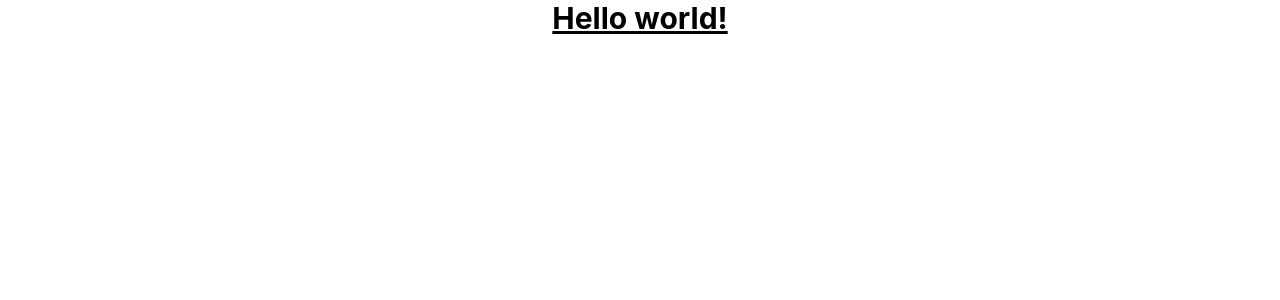
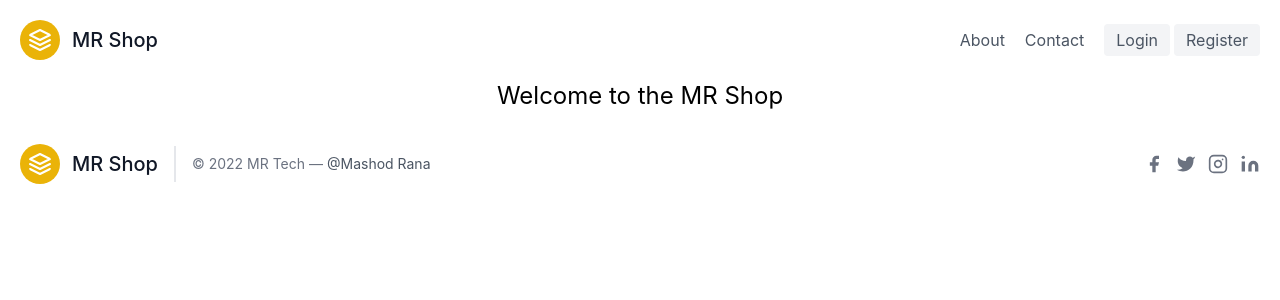
Before and after one commit to samueltefera/potential-inventory, a React (Create React App) app in the folder client/: page / in a window 1280 px wide. Shown: the top 300 px of the page. Built offline with nearby package versions, Linux system fonts and the light colour scheme.

Commit message:
home page structured

```diff
--- a/client/src/App.js
+++ b/client/src/App.js
@@ -1,11 +1,14 @@
 import './App.css';
+import Footer from './Components/Footer';
+import Header from './Components/Header';
+import Home from './Pages/HomePage/Home';
 
 function App() {
   return (
     <div className="App">
-      <h1 className="text-3xl font-bold underline">
-        Hello world!
-      </h1>
+      <Header></Header>
+      <Home/>
+      <Footer></Footer>
     </div>
   );
 }
--- /dev/null
+++ b/client/src/Components/Footer.js
@@ -0,0 +1,47 @@
+import React from "react";
+
+const Footer = () => {
+    return (
+        <>
+            <footer class="text-gray-600 body-font">
+                <div class="container px-5 py-8 mx-auto flex items-center sm:flex-row flex-col">
+                    <a class="flex title-font font-medium items-center md:justify-start justify-center text-gray-900">
+                        <svg xmlns="http://www.w3.org/2000/svg" fill="none" stroke="currentColor" stroke-linecap="round" stroke-linejoin="round" stroke-width="2" class="w-10 h-10 text-white p-2 bg-yellow-500 rounded-full" viewBox="0 0 24 24">
+                            <path d="M12 2L2 7l10 5 10-5-10-5zM2 17l10 5 10-5M2 12l10 5 10-5"></path>
+                        </svg>
+                        <span class="ml-3 text-xl">MR Shop</span>
+                    </a>
+                    <p class="text-sm text-gray-500 sm:ml-4 sm:pl-4 sm:border-l-2 sm:border-gray-200 sm:py-2 sm:mt-0 mt-4">© 2022 MR Tech —
+                        <a href="https://twitter.com/knyttneve" class="text-gray-600 ml-1" rel="noopener noreferrer" target="_blank">@Mashod Rana</a>
+                    </p>
+                    <span class="inline-flex sm:ml-auto sm:mt-0 mt-4 justify-center sm:justify-start">
+                        <a class="text-gray-500">
+                            <svg fill="currentColor" stroke-linecap="round" stroke-linejoin="round" stroke-width="2" class="w-5 h-5" viewBox="0 0 24 24">
+                                <path d="M18 2h-3a5 5 0 00-5 5v3H7v4h3v8h4v-8h3l1-4h-4V7a1 1 0 011-1h3z"></path>
+                            </svg>
+                        </a>
+                        <a class="ml-3 text-gray-500">
+                            <svg fill="currentColor" stroke-linecap="round" stroke-linejoin="round" stroke-width="2" class="w-5 h-5" viewBox="0 0 24 24">
+                                <path d="M23 3a10.9 10.9 0 01-3.14 1.53 4.48 4.48 0 00-7.86 3v1A10.66 10.66 0 013 4s-4 9 5 13a11.64 11.64 0 01-7 2c9 5 20 0 20-11.5a4.5 4.5 0 00-.08-.83A7.72 7.72 0 0023 3z"></path>
+                            </svg>
+                        </a>
+                        <a class="ml-3 text-gray-500">
+                            <svg fill="none" stroke="currentColor" stroke-linecap="round" stroke-linejoin="round" stroke-width="2" class="w-5 h-5" viewBox="0 0 24 24">
+                                <rect width="20" height="20" x="2" y="2" rx="5" ry="5"></rect>
+                                <path d="M16 11.37A4 4 0 1112.63 8 4 4 0 0116 11.37zm1.5-4.87h.01"></path>
+                            </svg>
+                        </a>
+                        <a class="ml-3 text-gray-500">
+                            <svg fill="currentColor" stroke="currentColor" stroke-linecap="round" stroke-linejoin="round" stroke-width="0" class="w-5 h-5" viewBox="0 0 24 24">
+                                <path stroke="none" d="M16 8a6 6 0 016 6v7h-4v-7a2 2 0 00-2-2 2 2 0 00-2 2v7h-4v-7a6 6 0 016-6zM2 9h4v12H2z"></path>
+                                <circle cx="4" cy="4" r="2" stroke="none"></circle>
+                            </svg>
+                        </a>
+                    </span>
+                </div>
+            </footer>
+        </>
+    );
+};
+
+export default Footer;
--- /dev/null
+++ b/client/src/Components/Header.js
@@ -0,0 +1,30 @@
+import React from 'react';
+
+const Header = () => {
+    return (
+        <>
+            <header class="text-gray-600 body-font">
+                <div class="container mx-auto flex flex-wrap p-5 flex-col md:flex-row items-center">
+                    <a class="flex title-font font-medium items-center text-gray-900 mb-4 md:mb-0">
+                        <svg xmlns="http://www.w3.org/2000/svg" fill="none" stroke="currentColor" stroke-linecap="round" stroke-linejoin="round" stroke-width="2" class="w-10 h-10 text-white p-2 bg-yellow-500 rounded-full" viewBox="0 0 24 24">
+                            <path d="M12 2L2 7l10 5 10-5-10-5zM2 17l10 5 10-5M2 12l10 5 10-5"></path>
+                        </svg>
+                        <span class="ml-3 text-xl">MR Shop</span>
+                    </a>
+                    <nav class="md:ml-auto flex flex-wrap items-center text-base justify-center">
+                        <a class="mr-5 hover:text-gray-900">About</a>
+                        <a class="mr-5 hover:text-gray-900">Contact</a>
+                    </nav>
+                    <button class="inline-flex items-center bg-gray-100 border-0 py-1 mr-1 px-3 focus:outline-none hover:bg-gray-200 rounded text-base mt-4 md:mt-0">Login
+
+                    </button>
+                    <button class="inline-flex items-center bg-gray-100 border-0 py-1 px-3 focus:outline-none hover:bg-gray-200 rounded text-base mt-4 md:mt-0">Register
+
+                    </button>
+                </div>
+            </header>
+        </>
+    );
+};
+
+export default Header;
--- /dev/null
+++ b/client/src/Pages/HomePage/Home.js
@@ -0,0 +1,13 @@
+import React from "react";
+
+const Home = ()=>{
+    return (
+        <>
+        <div>
+            <h1 className="text-2xl">Welcome to the MR Shop</h1>
+        </div>
+        </>
+    );
+}
+
+export default Home;
```
Also changed, not shown: client/src/Pages/HomePage/Home.css (added).
